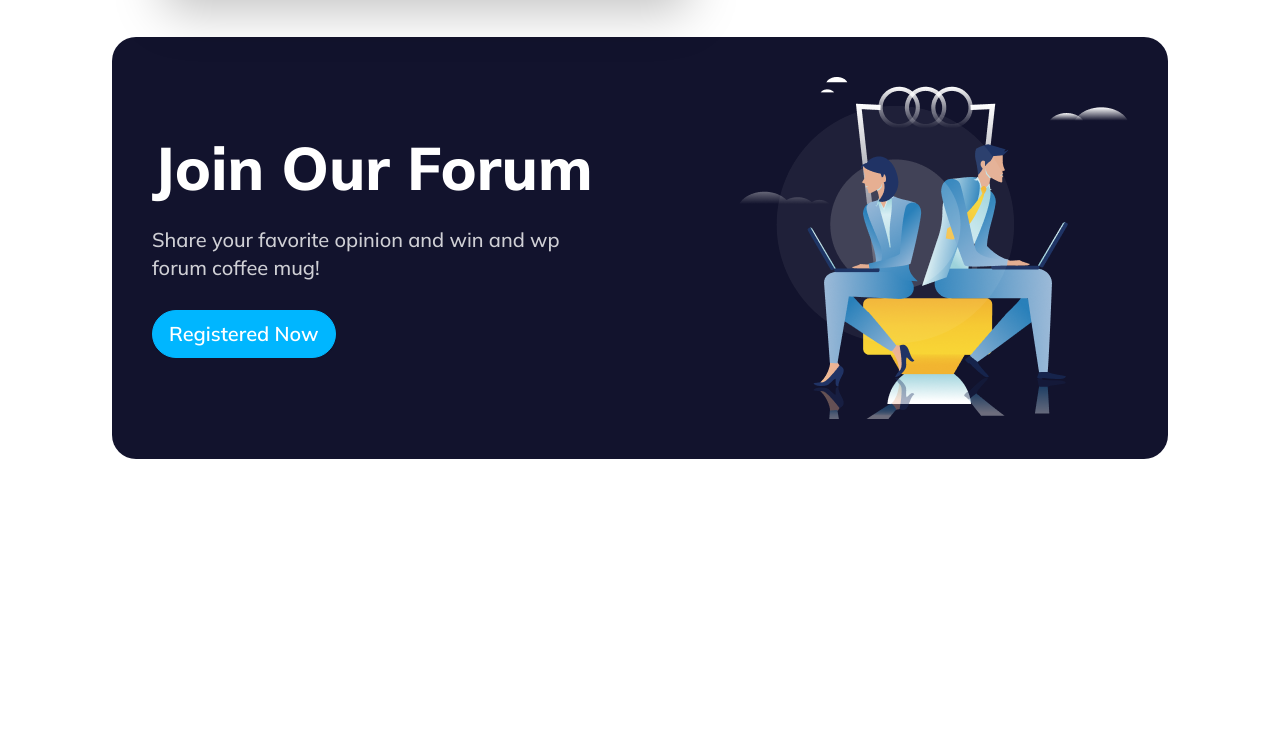
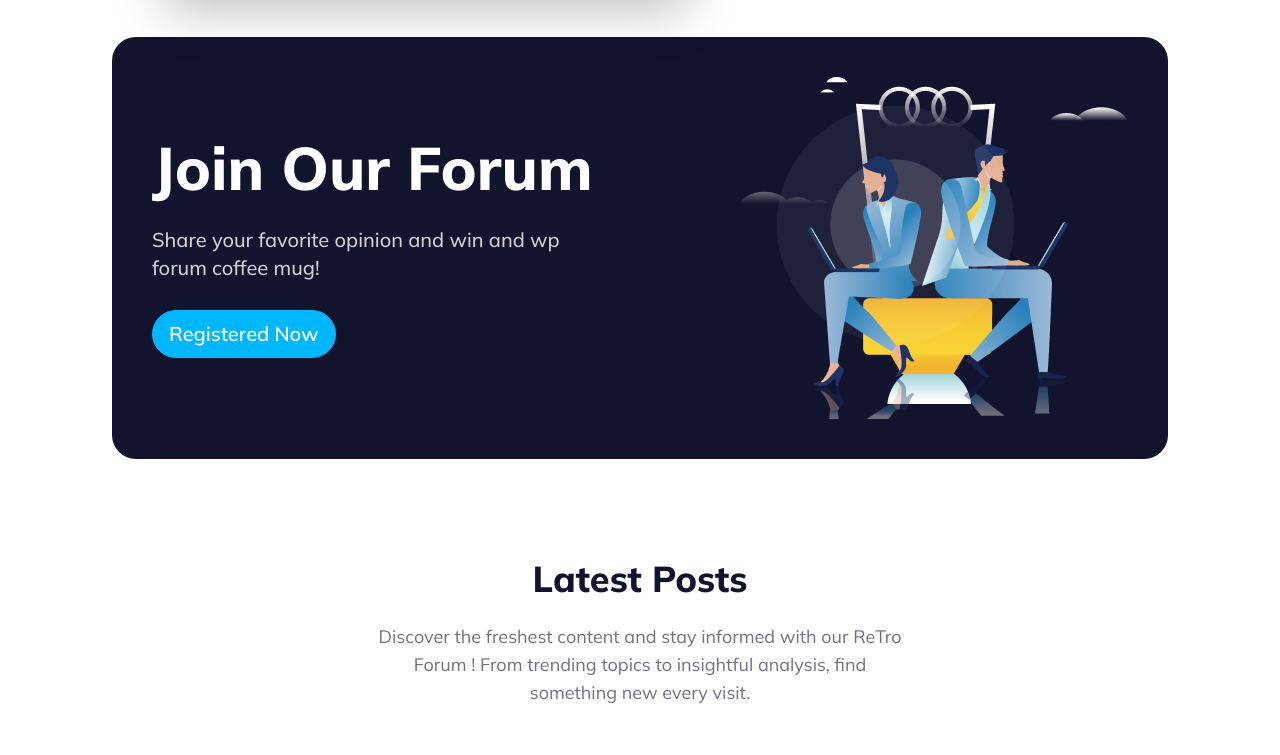
Before and after one commit to Rasel9360/Assignment-6-retro-forum, a plain HTML site: page index.html in a window 1280 px wide. Shown: the part 1039-1794 px from the top of the page. Before the commit the page ends 1498 px from the top, so only its background shows below. Drawn offline with nearby package versions, Linux system fonts and the light colour scheme; no server answers.

Commit message:
latest post section added

```diff
--- a/index.html
+++ b/index.html
@@ -151,7 +151,7 @@
             </div>
         </section>
         <!-- Latest Posts -->
-        <!-- <section class="mt-[100px]">
+        <section class="mt-[100px]">
             <div class="text-center flex flex-col justify-center items-center space-y-6">
                 <h1 class="text-4xl text-[#12132D] font-extrabold">Latest Posts</h1>
                 <p class="lg:w-3/6 text-lg text-[#12132D99]">Discover the freshest content and stay informed with our
@@ -162,7 +162,7 @@
 
                 </div>
             </div>
-        </section> -->
+        </section>
     </main>
     <!-- footer section -->
     <!-- <footer class="bg-[#F4F4F5] p-24 mt-24">
```
